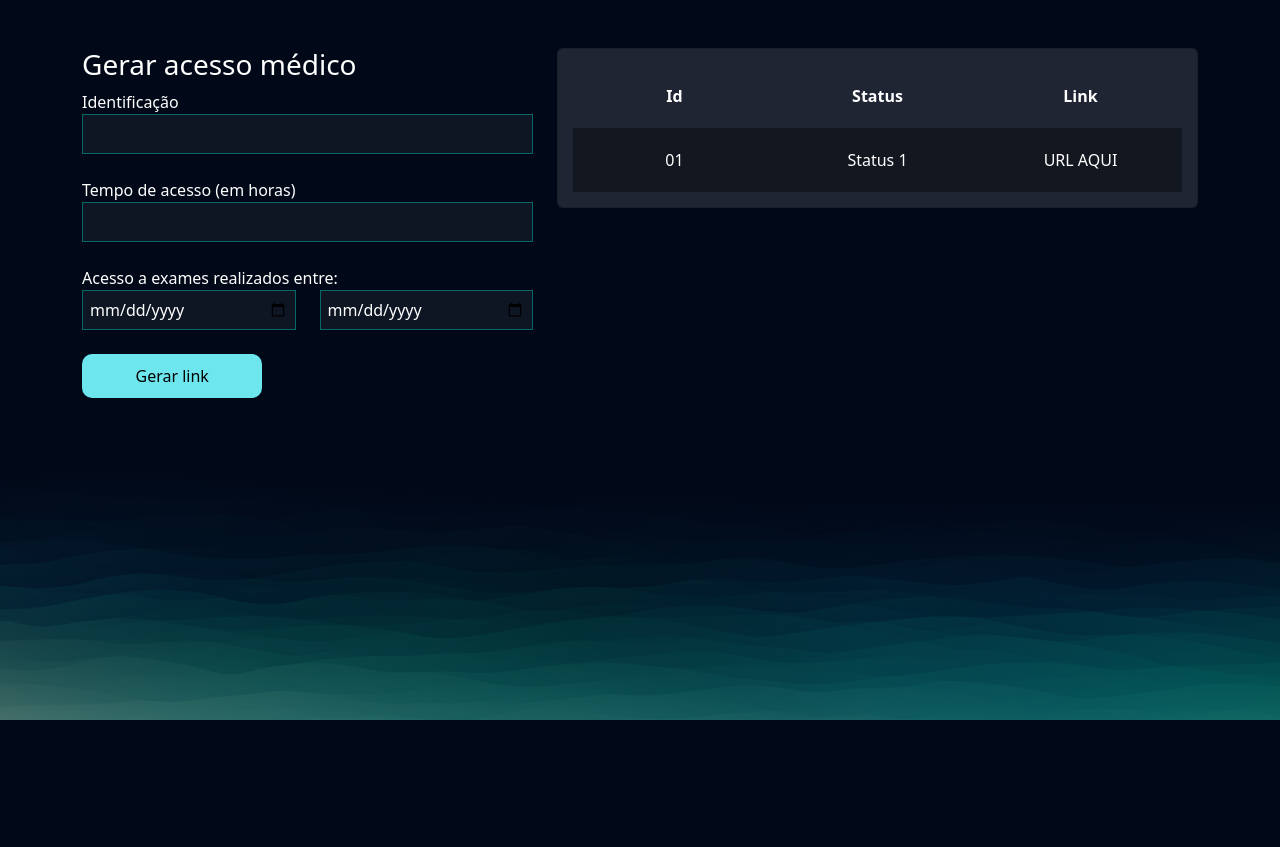
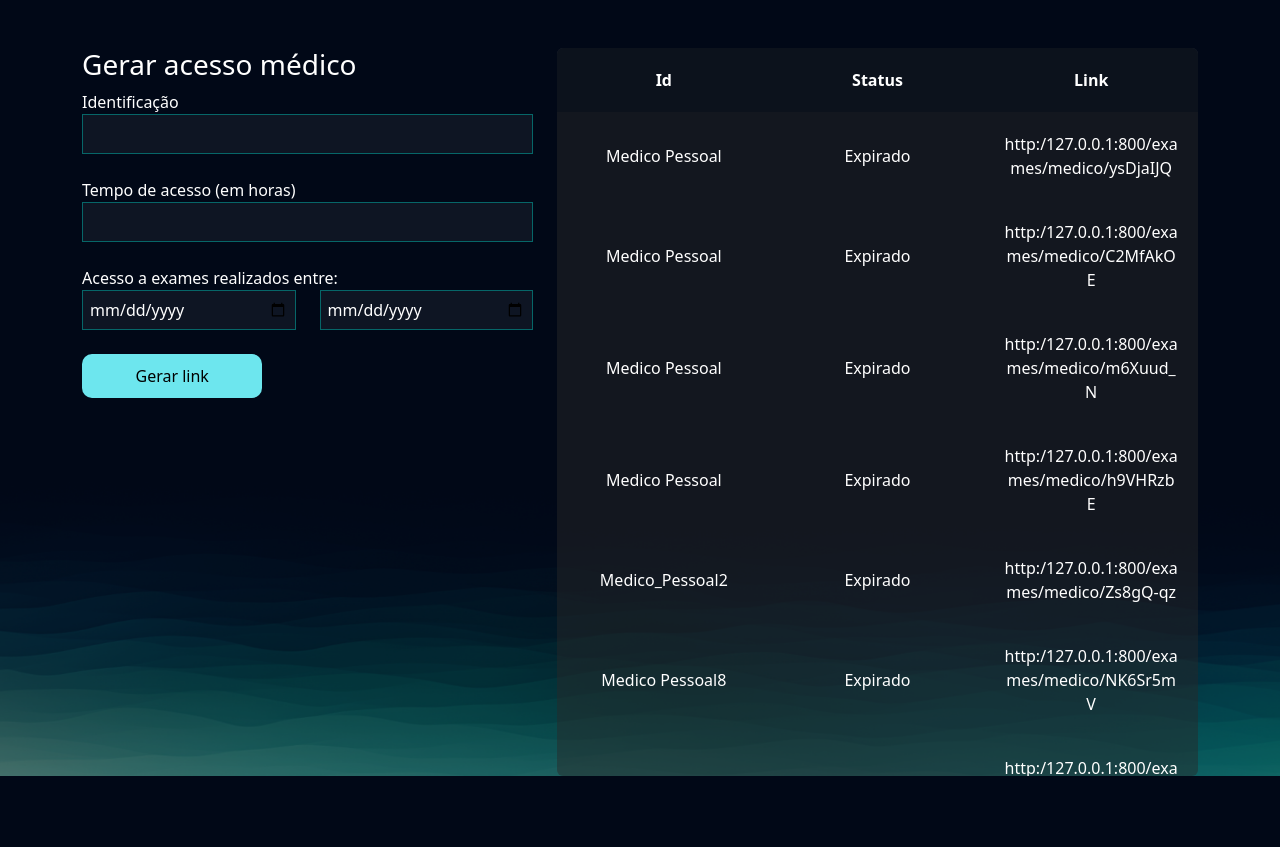
Before and after one commit to EdmarLelis/VitaLab, a Django app: page /exames/gerar_acesso_medico/ in a window 1280 px wide. Shown: the top 847 px of the page. Run offline with Django 4.2, Linux system fonts and the light colour scheme; a user stored in the database is signed in; data comes from the database, SQL or seed files in the repository; both versions use the stored data as it was after the commit.

Commit message:
gerar_acesso_medico dinamico

```diff
--- a/exames/models.py
+++ b/exames/models.py
@@ -3,6 +3,8 @@ from django.db import models
 from django.contrib.auth.models import User
 from django.utils.safestring import mark_safe
 from secrets import token_urlsafe
+from django.utils import timezone
+from datetime import timedelta
 
 # Create your models here.
 class TiposExames(models.Model):
@@ -74,3 +76,7 @@ class AcessoMedico(models.Model):
             self.token = token_urlsafe(6)
 
         super(AcessoMedico, self).save(*args, **kwargs)
+
+    @property
+    def status(self):
+        return 'Expirado' if timezone.now() > (self.criado_em + timedelta(hours=self.tempo_de_acesso)) else 'Ativo'
--- a/exames/templates/gerar_acesso_medico.html
+++ b/exames/templates/gerar_acesso_medico.html
@@ -47,19 +47,25 @@
                     <input style="width: 40%" type="submit" class="btn-default" value="Gerar link">
                 </form>
             </div>
-            <div class="col-md">
-                <div class="card">
-                    <table style="text-align: center">
+            <div class="col-md tabela">
+                <div class="card card-view">
+                    <table style="text-align: center;">
+                        <thead>
                             <tr>
                                 <th>Id</th>
                                 <th>Status</th>
                                 <th>Link</th>
                             </tr>
+                            {% for acesso in acessos_medico %}
                                 <tr class="linha-tabela">
-                            <td>01</td>
-                            <td>Status 1</td>
-                            <td>URL AQUI</td>
+                                    <td>{{acesso.identificacao}}</td>
+                                    <td>{{acesso.status}}</td>
+                                    <td>http:/127.0.0.1:800/exames/medico/{{acesso.token}}</td>
                                 </tr>
+                            {% endfor %}
+                        </thead>
+
+
                     </table>
                 </div>
             </div>
--- a/exames/views.py
+++ b/exames/views.py
@@ -121,13 +121,15 @@ def solicitar_senha_exame(request, exame_id):
 @login_required
 def gerar_acesso_medico(request):
     if request.method == "GET":
-        return render(request, 'gerar_acesso_medico.html')
+        acessos_medico = AcessoMedico.objects.filter(usuario = request.user)
+        return render(request, 'gerar_acesso_medico.html', {'acessos_medico': acessos_medico})
 
     elif request.method == "POST":
         identificacao = request.POST.get('identificacao')
         tempo_de_acesso = request.POST.get('tempo_de_acesso')
         data_exame_inicial = request.POST.get("data_exame_inicial")
         data_exame_final = request.POST.get("data_exame_final")
+
         acesso_medico = AcessoMedico(
             usuario = request.user,
             identificacao = identificacao,
@@ -136,6 +138,7 @@ def gerar_acesso_medico(request):
             data_exames_finais = data_exame_final,
             criado_em = datetime.now()
         )
+
         acesso_medico.save()
         messages.add_message(request, constants.SUCCESS, 'Acesso gerado com sucesso')
         return redirect('/exames/gerar_acesso_medico')
--- a/templates/static/exames/css/gerar_acesso_medico.css
+++ b/templates/static/exames/css/gerar_acesso_medico.css
@@ -1,3 +1,12 @@
-.linha-tabela {
-    background-color: #00000063;
+table {
+    border-spacing: 0;
+    width: 100%;
+    table-layout: fixed;
 }
+
+thead tr th {
+    background: #0C121C;
+    position: sticky;
+    top: 0;
+    z-index: 99;
+}
--- a/templates/static/exames/css/gerenciar_pedidos.css
+++ b/templates/static/exames/css/gerenciar_pedidos.css
@@ -1,5 +1,5 @@
-linha-tabela{
-    background-color: var(--dark-color);
+.linha-tabela{
+    background-color: #00000063;
     height: 20px;
 }
 td, th{
```
Also changed, not shown: db.sqlite3. Lines whose indentation alone changed are shown as unchanged.
